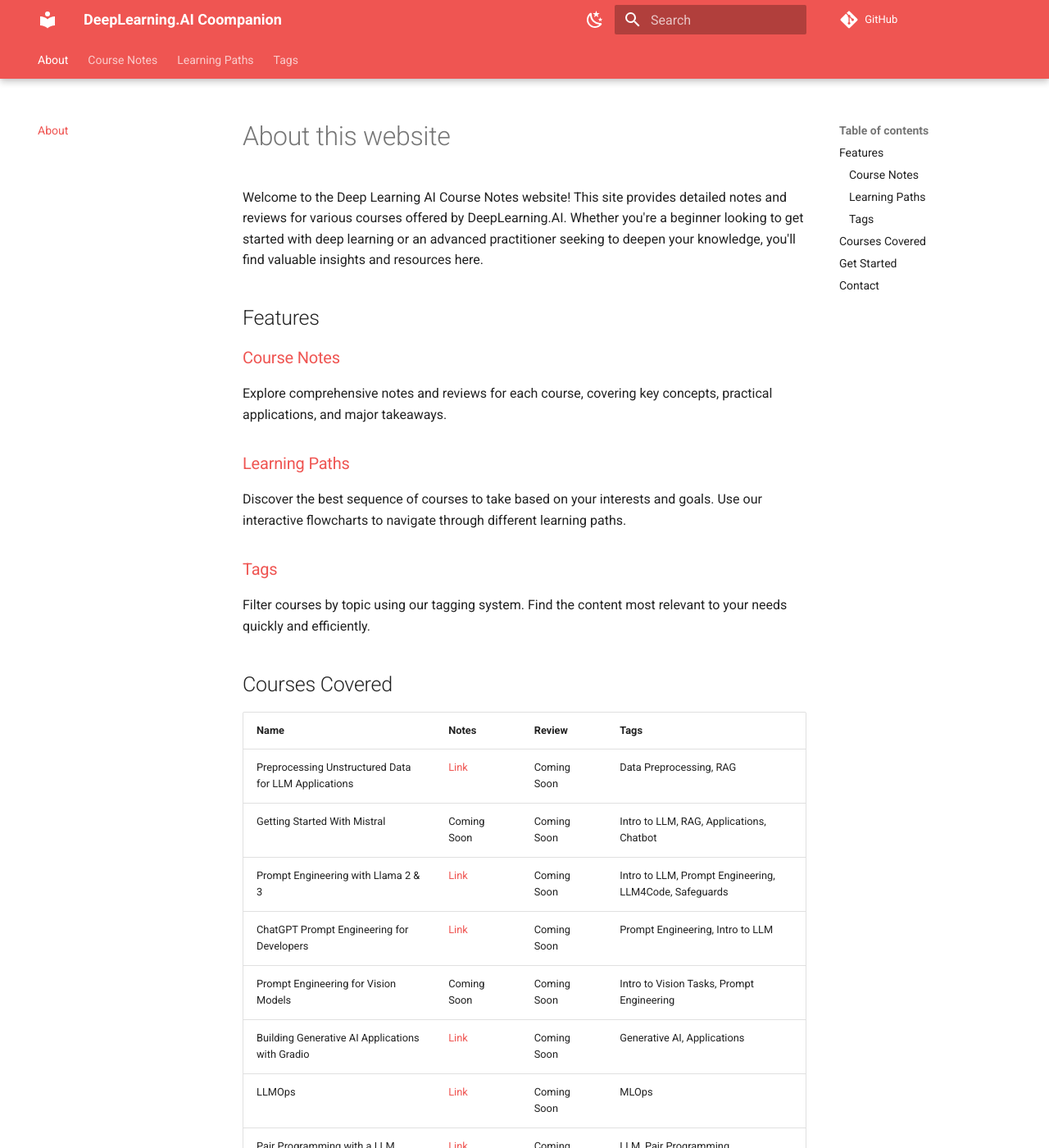
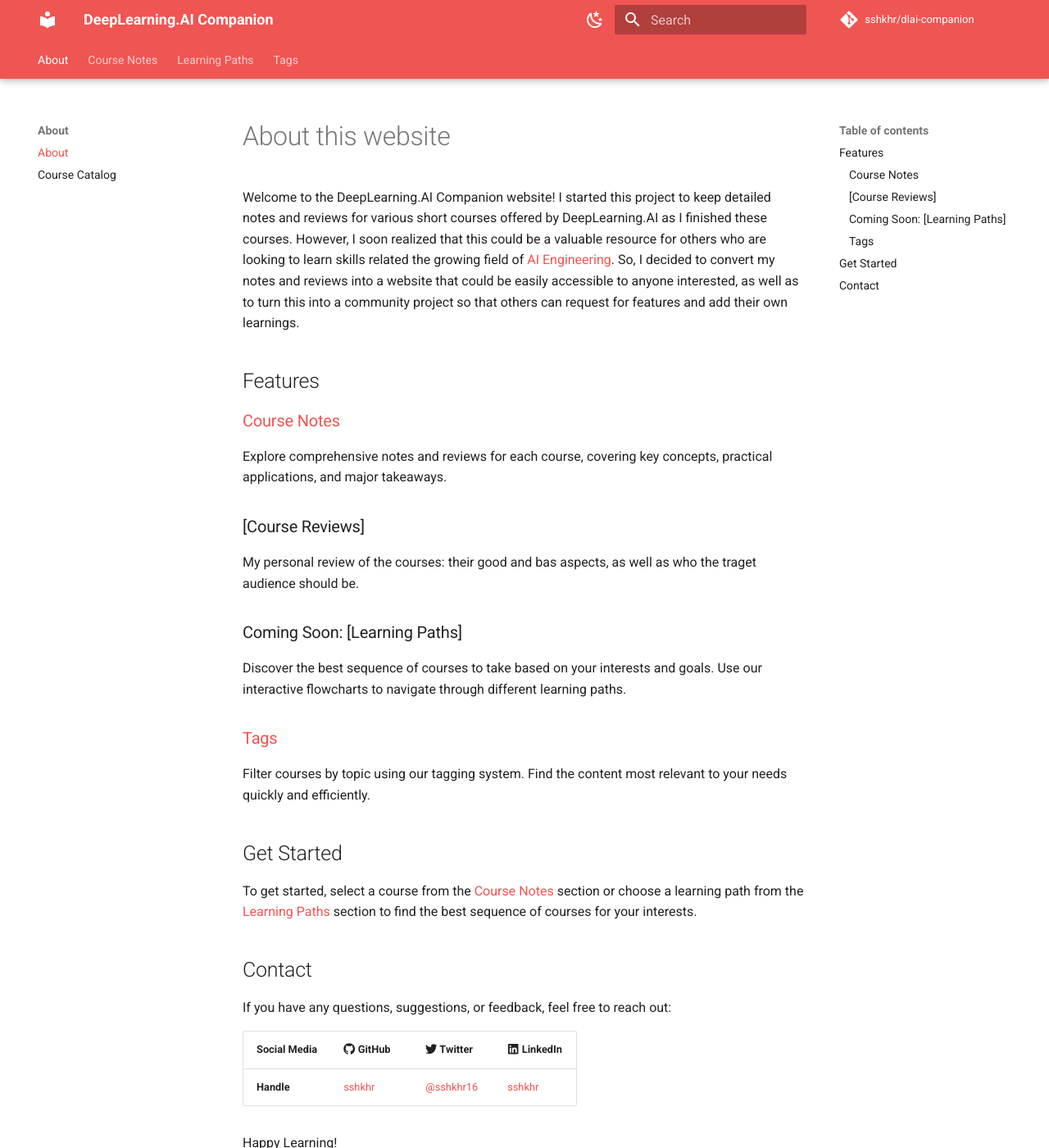
Before and after one commit to sshkhr/dlai-companion, an MkDocs documentation site: the page built from docs/index.md, in a window 1280 px wide and 1400 px high. Shown: the whole window at 82% size. Built offline with MkDocs 1.6.1 and Material for MkDocs 9.7.7, drawn with Linux system fonts in a browser that asks for light colours; comment, search, counter and statistics services are not loaded; some of the changed text lies outside the part shown.

Commit message:
Content Refactor: Hide unfinished notes for now. Split homepage into index and catalog

```diff
--- a/docs/index.md
+++ b/docs/index.md
@@ -1,31 +1,20 @@
 # About this website
 
-Welcome to the Deep Learning AI Course Notes website! This site provides detailed notes and reviews for various courses offered by DeepLearning.AI. Whether you're a beginner looking to get started with deep learning or an advanced practitioner seeking to deepen your knowledge, you'll find valuable insights and resources here.
+Welcome to the DeepLearning.AI Companion website! I started this project to keep detailed notes and reviews for various short courses offered by DeepLearning.AI as I finished these courses. However, I soon realized that this could be a valuable resource for others who are looking to learn skills related the growing field of [AI Engineering](https://www.latent.space/p/ai-engineer). So, I decided to convert my notes and reviews into a website that could be easily accessible to anyone interested, as well as to turn this into a community project so that others can request for features and add their own learnings.
 
 ## Features
 
 ### [Course Notes](notes/preprocessing-unstructured-data-for-llm-applications)
 Explore comprehensive notes and reviews for each course, covering key concepts, practical applications, and major takeaways.
 
-### [Learning Paths](learning_paths/build-a-basic-rag)
+### [Course Reviews]
+My personal review of the courses: their good and bas aspects, as well as who the traget audience should be.
+
+### Coming Soon: [Learning Paths]
 Discover the best sequence of courses to take based on your interests and goals. Use our interactive flowcharts to navigate through different learning paths.
 
 ### [Tags](Tags)
 Filter courses by topic using our tagging system. Find the content most relevant to your needs quickly and efficiently.
-
-## Courses Covered
-
-| Name                                                | Notes                                                                                          | Review     | Tags                                  |
-|-----------------------------------------------------|------------------------------------------------------------------------------------------------|------------|---------------------------------------|
-| Preprocessing Unstructured Data for LLM Applications| [Link](notes/preprocessing-unstructured-data-for-llm-applications.md)                          | Coming Soon| Data Preprocessing, RAG              |
-| Getting Started With Mistral                        | Coming Soon                                                                                     | Coming Soon| Intro to LLM, RAG, Applications, Chatbot|
-| Prompt Engineering with Llama 2 & 3                 | [Link](notes/prompt-engineering-with-llama-2&3.md)                                             | Coming Soon| Intro to LLM, Prompt Engineering, LLM4Code, Safeguards |
-| ChatGPT Prompt Engineering for Developers           | [Link](notes/chat-gpt-prompt-engineering-for-developers.md)                                     | Coming Soon| Prompt Engineering, Intro to LLM      |
-| Prompt Engineering for Vision Models                | Coming Soon                                                                                     | Coming Soon| Intro to Vision Tasks, Prompt Engineering |
-| Building Generative AI Applications with Gradio     | [Link](notes/building-generative-ai-applications-with-gradio.md)                                | Coming Soon| Generative AI, Applications           |
-| LLMOps                                              | [Link](notes/llmops.md)                                                                         | Coming Soon| MLOps                                 |
-| Pair Programming with a LLM                         | [Link](notes/pair-programming-with-a-llm.md)                                                    | Coming Soon| LLM, Pair Programming                 |
-| Understanding and Applying Text Embeddings          | [Link](notes/understanding-and-applying-text-embeddings.md)                                     | Coming Soon| Text Embeddings                       |
 
 ## Get Started
 To get started, select a course from the [Course Notes](notes/) section or choose a learning path from the [Learning Paths](learning_paths/) section to find the best sequence of courses for your interests.
@@ -33,8 +22,8 @@
 ## Contact
 If you have any questions, suggestions, or feedback, feel free to reach out:
 
-- GitHub: [sshkhr](https://github.com/sshkhr)
-- Twitter: [@sshkhr16](https://twitter.com/sshkhr16)
-- LinkedIn: [Shashank Shekhar](https://www.linkedin.com/in/sshkhr/)
+| Social Media | :fontawesome-brands-github: GitHub | :fontawesome-brands-twitter: Twitter | :fontawesome-brands-linkedin: LinkedIn |
+|--------------|-------------------------------|---------------------------------|----------------------------------|
+| **Handle**        | [sshkhr](https://github.com/sshkhr) | [@sshkhr16](https://twitter.com/sshkhr16) | [sshkhr](https://www.linkedin.com/in/sshkhr/) |
 
 Happy Learning!
--- a/mkdocs.yml
+++ b/mkdocs.yml
@@ -1,6 +1,7 @@
-site_name: DeepLearning.AI Coompanion
-site_url: https://shashankshekhar.com/dlai-course-notes/
-repo_url: https://github.com/sshkhr/dlai-course-notes
+site_name: DeepLearning.AI Companion
+site_url: https://shashankshekhar.com/dlai-companion
+repo_name: sshkhr/dlai-companion
+repo_url: https://github.com/sshkhr/dlai-companion
 theme:
   name: material
 
@@ -41,17 +42,18 @@
       mlops: fontawesome/solid/gears
       rag: fontawesome/solid/repeat
       course-notes: fontawesome/solid/book
+      vision: fontawesome/solid/eye
+      safeguards: fontawesome/solid/shield
+      llm: fontawesome/solid/language
+      prompt-engineering: fontawesome/solid/wrench
+      llm4code: fontawesome/solid/keyboard
 
 nav:
-  - About: index.md
+  - About:
+    - About: index.md
+    - Course Catalog: catalog.md
   - Course Notes:
     - Preprocessing Unstructured Data for LLM Applications: notes/preprocessing-unstructured-data-for-llm-applications.md
-    - LLMOps: notes/llmops.md
-    - Building Generative AI Applications with Gradio: notes/building-generative-ai-applications-with-gradio.md
-    - Chat GPT Prompt Engineering for Developers: notes/chat-gpt-prompt-engineering-for-developers.md
-    - Pair Programming with a LLM: notes/pair-programming-with-a-llm.md
-    - Prompt Engineering with Llama 2&3: notes/prompt-engineering-with-llama-2&3.md
-    - Understanding and Applying Text Embeddings: notes/understanding-and-applying-text-embeddings.md
   - Learning Paths:
     - How To - Build a Basic RAG: learning_paths/build-a-basic-rag.md
   - Tags: tags.md
@@ -73,6 +75,29 @@
   - pymdownx.highlight:
       anchor_linenums: true
   - pymdownx.superfences
+  - pymdownx.caret
+  - pymdownx.critic
+  - pymdownx.details
+  - pymdownx.inlinehilite
+  - pymdownx.keys
+  - pymdownx.mark
+  - pymdownx.smartsymbols
+  - pymdownx.superfences
+  - pymdownx.tasklist
+  - pymdownx.tilde
+  - pymdownx.tabbed:
+      alternate_style: true
+  - pymdownx.snippets:
+      base_path: docs/snippets
+  - pymdownx.emoji:
+      emoji_index: !!python/name:materialx.emoji.twemoji
+      emoji_generator: !!python/name:materialx.emoji.to_svg
+  - pymdownx.inlinehilite
+  - pymdownx.highlight
+  - pymdownx.escapeall
+  - pymdownx.tilde
+
+
 plugins:
   - search
   - tags:
```
Also changed, not shown: docs/catalog.md (added, +11 -0 lines), docs/learning_paths/build-a-basic-rag.md (+15 -11 lines), docs/notes/llmops.md (+0 -5 lines), docs/notes/understanding-and-applying-text-embeddings.md (+0 -5 lines).
